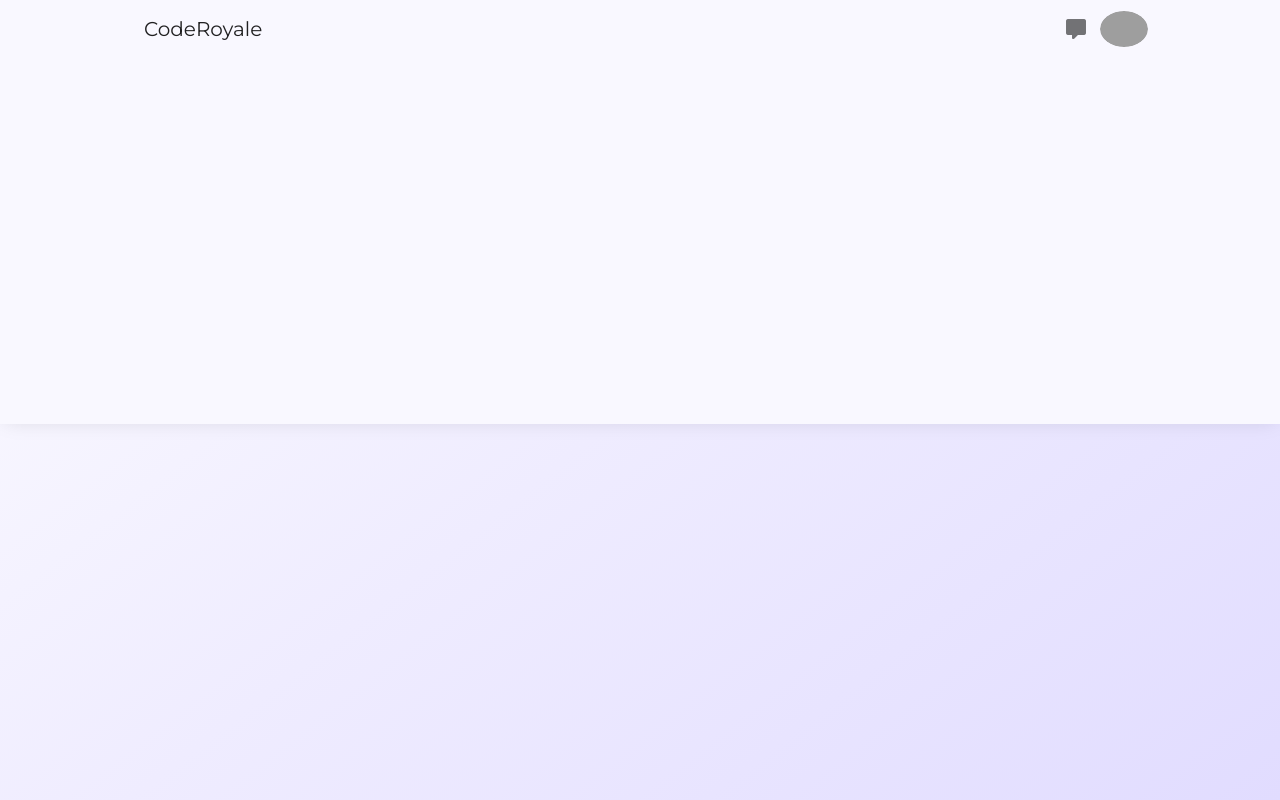
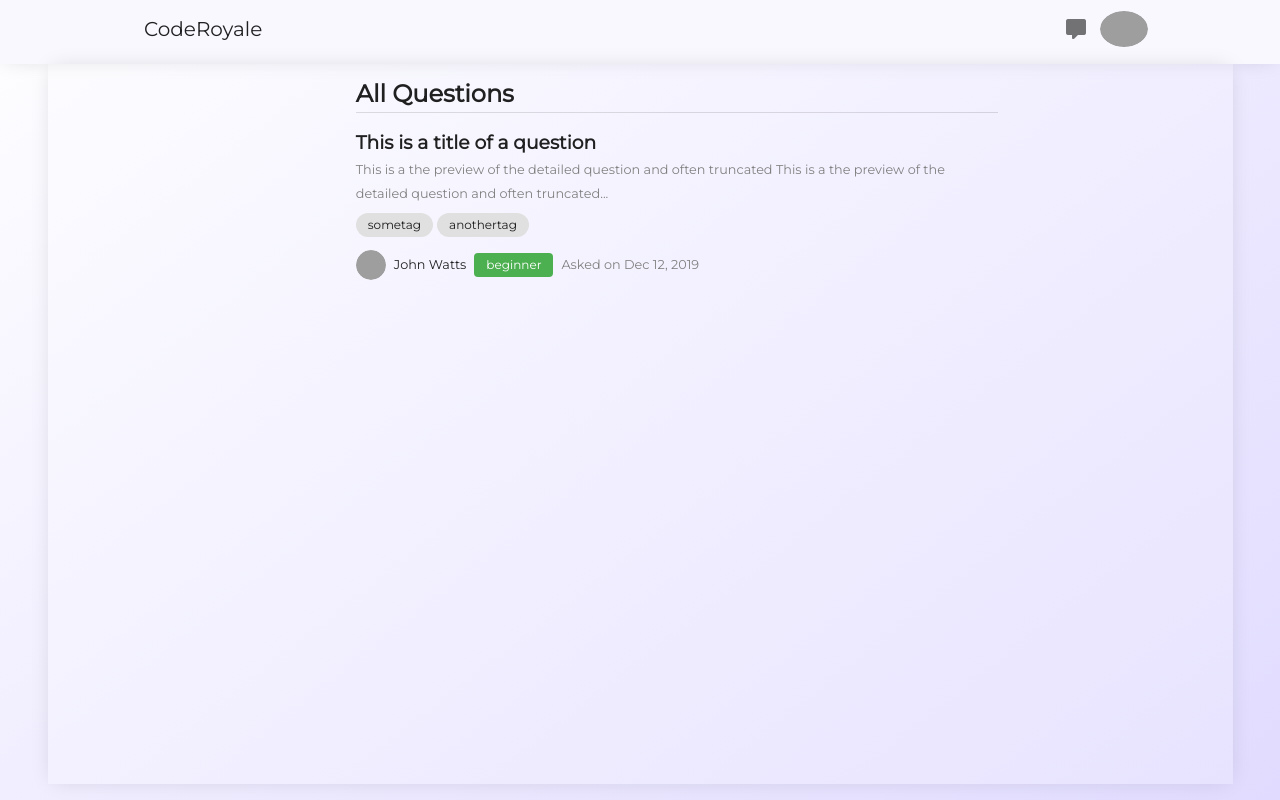
Before and after one commit to LogicWarz/client, a Vue app: page /forum in a window 1280 px wide. Built offline with nearby package versions, Linux system fonts and the light colour scheme; sample sign-in values are in the browser's storage; grey boxes are pictures that could not be loaded.

Commit message:
forum layout

```diff
--- a/src/App.vue
+++ b/src/App.vue
@@ -77,6 +77,9 @@ code {
 .center-item {
   text-align: center;
 }
+.center-self {
+  margin: auto;
+}
 .clickable {
   cursor: pointer;
 }
--- a/src/components/Navbar.vue
+++ b/src/components/Navbar.vue
@@ -10,7 +10,7 @@
 
       <v-spacer></v-spacer>
 
-      <v-btn v-if="isLogin" icon>
+      <v-btn @click="$router.push('/forum')" v-if="isLogin" icon>
         <v-icon>mdi-comment</v-icon>
       </v-btn>
 
--- a/src/components/Room.vue
+++ b/src/components/Room.vue
@@ -16,11 +16,11 @@
             text-color="white"
             x-small
           >
-            Beginner
+            LEVEL
           </v-chip>
         </div>
-        <v-list-item-title class="headline mb-1">Headline 5</v-list-item-title>
-        <v-list-item-subtitle><small>Greyhound divisely hello coldly fonwderfully</small></v-list-item-subtitle>
+        <v-list-item-title class="headline mb-1">Challenge Name</v-list-item-title>
+        <v-list-item-subtitle><small>The description of the challenge</small></v-list-item-subtitle>
       </v-list-item-content>
       <v-badge color="purple" style="margin-right: 10px">
         <template v-slot:badge><b><small>129</small></b></template>
--- a/src/router/index.js
+++ b/src/router/index.js
@@ -14,6 +14,18 @@ const routes = [
     path: '/editor',
     name: 'editor',
     component: () => import(/* webpackChunkName: "about" */ '../views/Play.vue'),
+    beforeEnter: (to, from, next) => {
+      if (localStorage.getItem('token')) {
+        next()
+      } else {
+        next('/signin')
+      }
+    }
+  },
+  {
+    path: '/forum',
+    name: 'forum',
+    component: () => import(/* webpackChunkName: "forum" */ '../views/Questions.vue'),
     beforeEnter: (to, from, next) => {
       if (localStorage.getItem('token')) {
         next()
--- a/src/views/Home.vue
+++ b/src/views/Home.vue
@@ -32,22 +32,31 @@
       </v-card>
     </v-dialog>
     <v-btn
-        absolute
+        fixed
         dark
         fab
+        bottom
         right
-        fixed
-        style="margin-right: 3vw"
+        style="margin: 4vw"
         @click="dialog = true"
         class="primary-gradient"
       >
         <v-icon>mdi-plus</v-icon>
       </v-btn>
     <v-container>
+      <div class="center-item mt-5" v-if="rooms.length === 0">
+        No room yet. Go make one!
+         <v-img
+          src="../assets/empty.png"
+          height="200"
+          width="300"
+          class="center-self mt-2"
+        ></v-img>
+      </div>
       <v-row>
         <v-col
-          v-for="n in 4"
-          :key="n"
+          v-for="(room, i) in rooms"
+          :key="i"
           cols="12"
           sm="4"
         >
@@ -60,6 +69,7 @@
 
 <script>
 import Room from '../components/Room'
+import { mapState } from 'vuex'
 
 export default {
   name: 'home',
@@ -77,12 +87,15 @@ export default {
       alert(this.roomName)
       this.dialog = false
     }
+  },
+  computed: {
+    ...mapState(['rooms'])
   }
 }
 </script>
 
 <style scoped>
 .home {
-  height: 90vh;
+  min-height: 90vh;
 }
 </style>
--- /dev/null
+++ b/src/views/Questions.vue
@@ -0,0 +1,66 @@
+<template>
+  <div class="forum">
+    <v-container class="forum-container bg-white-fade elevated">
+    <v-row>
+      <v-col cols="12" sm="3">
+      </v-col>
+      <v-col cols="12" sm="9">
+        <v-row>
+          <v-col cols="12" sm="9">
+            <div>
+              <h2>All Questions</h2>
+            </div>
+            <v-divider></v-divider>
+            <div class="mt-4">
+              <h3>This is a title of a question</h3>
+            </div>
+            <div>
+              <small style="color: grey">This is a the preview of the detailed question and often truncated This is a the preview of the detailed question and often truncated...</small>
+            </div>
+            <div>
+              <v-chip small class="mt-2 mr-1">sometag</v-chip>
+              <v-chip small class="mt-2 mr-1">anothertag</v-chip>
+            </div>
+            <div class="mt-2">
+              <v-avatar size="30" class="mr-2">
+                <img
+                  src="https://cdn.vuetifyjs.com/images/john.jpg"
+                  alt="John"
+                >
+              </v-avatar>
+              <small>John Watts</small>
+              <v-chip
+                class="ma-2"
+                color="green"
+                text-color="white"
+                small
+                label
+              >
+                beginner
+              </v-chip>
+              <small style="color: grey">Asked on Dec 12, 2019</small>
+            </div>
+          </v-col>
+          <v-col cols="12" sm="3">
+          </v-col>
+        </v-row>
+      </v-col>
+    </v-row>
+    </v-container>
+  </div>
+</template>
+
+<script>
+export default {
+  name: 'Questions'
+}
+</script>
+
+<style>
+.forum {
+  min-height: 90vh;
+}
+.forum-container {
+  min-height: 90vh;
+}
+</style>
```
Also changed, not shown: src/assets/empty.png (added).
